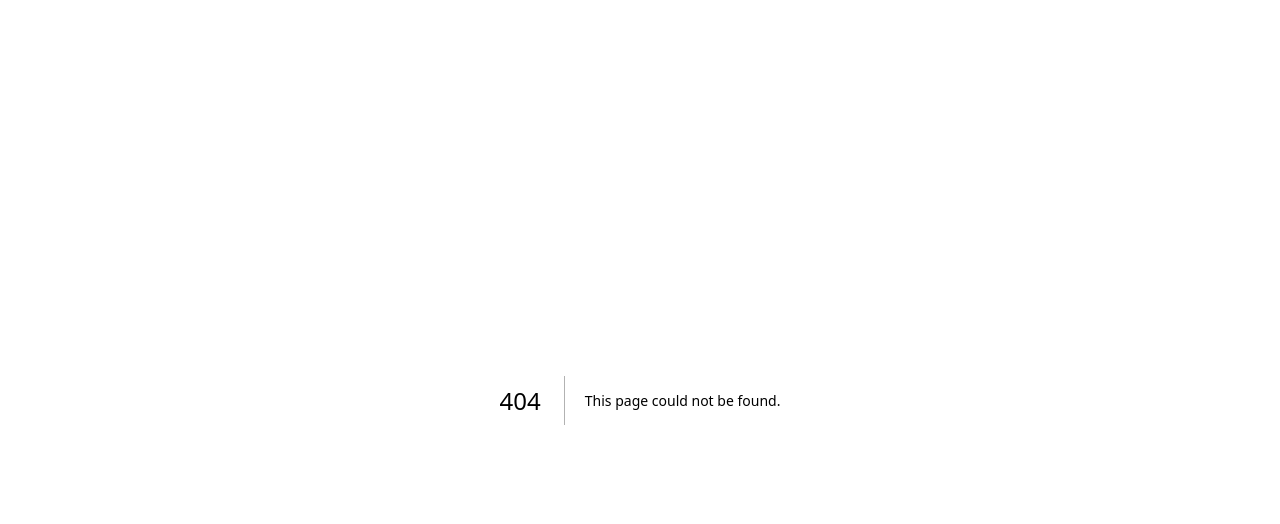
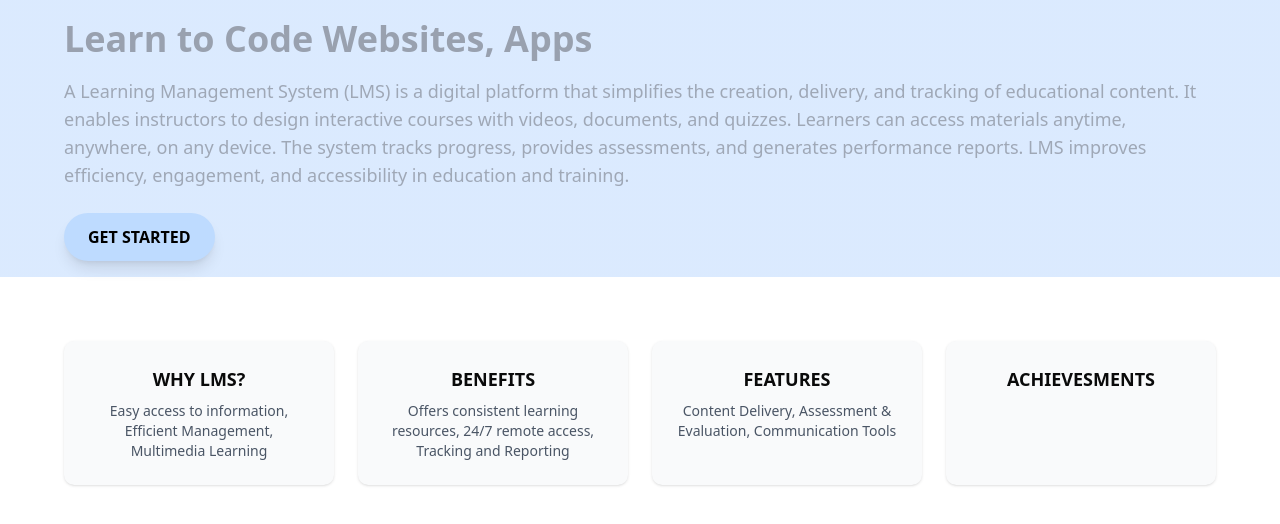
Before and after one commit to Sudha9524/LearnHub, a Next.js app in the folder my-app/: page /pages/about-us in a window 1280 px wide. Before the commit this address had no page. Shown: the top 524 px of the page. Built offline with nearby package versions, Linux system fonts and the light colour scheme.

Commit message:
third commit

```diff
--- a/my-app/app/page.tsx
+++ b/my-app/app/page.tsx
@@ -16,7 +16,7 @@ export default function Home() {
           </div>
           <div className="flex gap-8 font-medium relative -top-10 text-gray-600">
             <a href="#">HOME</a>
-            <Link href={'/about-us'} className="min-w-2"></Link>
+            <Link href={'/pages/about-us'} className="min-w-2"></Link>
             <a href="#">ABOUT US</a>
             <a href="#">COURSES</a>
             <a href="#">CONTACT US</a>
--- /dev/null
+++ b/my-app/app/pages/about-us/page.tsx
@@ -0,0 +1,58 @@
+import React from 'react'
+
+const page = () => {
+  return (
+   <div className="min-h-screen bg">
+      <div className="bg-gradient-to-r from-blue-100 to-blue-100 text-gray-400 py-4 px-4">
+       <div className="max-w-6xl mx-auto flex flex-col md:flex-row items-center gap-8">
+      <div className="flex-1 text-center md:text-left">
+      <h1 className="text-3xl md:text-4xl font-bold leading-tight">
+        Learn to Code Websites, Apps
+     </h1>
+   <p className="mt-4 text-lg opacity-90">
+       A Learning Management System (LMS) is a digital platform that simplifies the creation, delivery, and tracking of educational content.
+        It enables instructors to design interactive courses with videos, documents, and quizzes.
+        Learners can access materials anytime, anywhere, on any device.
+        The system tracks progress, provides assessments, and generates performance reports.
+        LMS improves efficiency, engagement, and accessibility in education and training.
+          </p>
+            <button className="mt-6 bg-blue-200 text-black px-6 py-3 rounded-full font-semibold shadow-lg hover:bg-blue-300 transition">
+              GET STARTED
+            </button>
+          </div>
+        </div>
+      </div>
+      <div className="py-16 px-6 bg-white">
+        <div className="max-w-6xl mx-auto text-center">
+          <div className="grid grid-cols-1 md:grid-cols-4 gap-6">
+            <div className="bg-gray-50 p-6 rounded-lg shadow hover:shadow-md transition">
+              <h3 className="font-semibold text-lg mb-2">WHY LMS?</h3>
+              <p className="text-gray-600 text-sm">
+                Easy access to information, Efficient Management, Multimedia Learning
+              </p>
+            </div>
+            <div className="bg-gray-50 p-6 rounded-lg shadow hover:shadow-md transition">
+              <h3 className="font-semibold text-lg mb-2">BENEFITS</h3>
+              <p className="text-gray-600 text-sm">
+              Offers consistent learning resources, 24/7 remote access, Tracking and Reporting
+              </p>
+            </div>
+             <div className="bg-gray-50 p-6 rounded-lg shadow hover:shadow-md transition">
+              <h3 className="font-semibold text-lg mb-2">FEATURES</h3>
+              <p className="text-gray-600 text-sm">
+                Content Delivery, Assessment & Evaluation, Communication Tools
+              </p>
+            </div>
+              <div className="bg-gray-50 p-6 rounded-lg shadow hover:shadow-md transition">
+              <h3 className="font-semibold text-lg mb-2">ACHIEVESMENTS</h3>
+              <p className="text-gray-600 text-sm">
+
+              </p>
+            </div>
+          </div>
+        </div>
+      </div>
+    </div>
+  );
+}
+export default page
```
Also changed, not shown: my-app/public/about.png (added), 1 other file (tests, documents, lock files or other folders).
